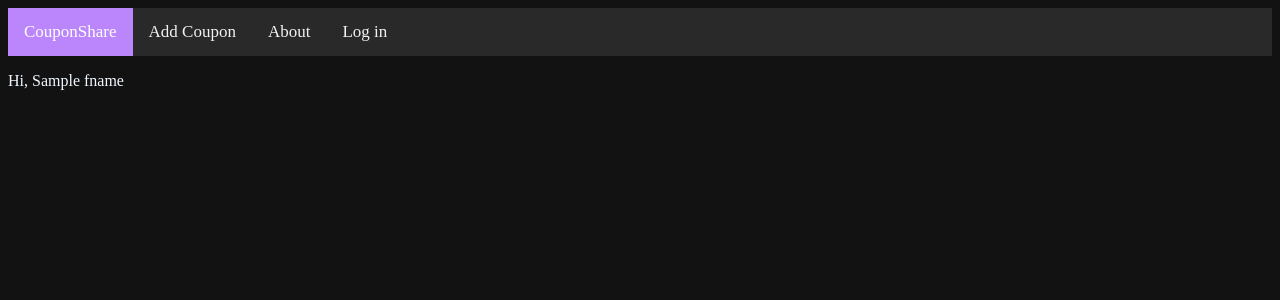
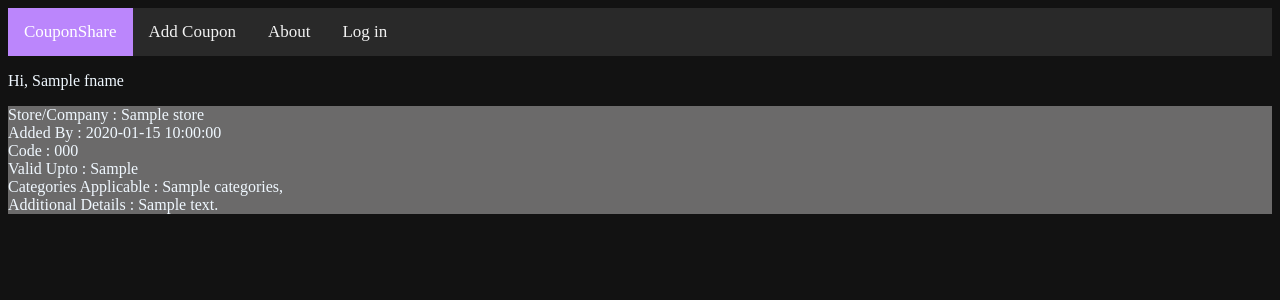
Before and after one commit to rushilg13/CouponShare, a Flask app: template templates/index.html in a window 1280 px wide. Shown: the top 300 px of the page. Run offline with Flask 2, Linux system fonts and the light colour scheme; the template is opened without the code that fills it: most values are stand-ins (such as "Sample title", 1, 10 or a date in 2020); parts of the project's set-up code (start-up, migrations or seed data) failed here and were passed over; some libraries are stand-ins or nearby versions.

Commit message:
Added add.html

```diff
--- a/login.py
+++ b/login.py
@@ -7,6 +7,7 @@ from wtforms.fields.html5 import EmailField
 from wtforms.widgets import TextArea
 from flask_pymongo import pymongo
 from werkzeug.security import generate_password_hash, check_password_hash
+import datetime
 
 app = Flask(__name__)
 app.config['SECRET_KEY'] = 'Cant_say'
@@ -28,7 +29,7 @@ class AddForm(Form):
     code = StringField('code', validators=[DataRequired()])
     valid_upto = DateField('valid_upto', validators=[DataRequired()])
     added_by = StringField('added_by', validators=[DataRequired()])
-    valid_for = SelectMultipleField('valid_for', choices=['Footwear', 'Food', 'Clothes', 'Mobiles'],validators=[DataRequired()])
+    valid_for = SelectMultipleField('valid_for', choices=[('Mobile', 'Mobile'), ('Footwear', 'Footwear'), ('Clothes', 'Clothes')],validators=[DataRequired()])
     additional = StringField('additional', widget=TextArea())
     sub = SubmitField('Add Coupon')
 
@@ -37,6 +38,7 @@ CONNECTION_STRING = f"mongodb+srv://VIT_Admin:{db_password}@vitdiaries.tpuku.mon
 client = pymongo.MongoClient(CONNECTION_STRING)
 db = client.get_database('CouponShare')
 user_collection = pymongo.collection.Collection(db, 'Users')
+code_collection = pymongo.collection.Collection(db, 'CouponCodes')
 
 logged_in = 0
 
@@ -68,6 +70,7 @@ def signup():
 @app.route('/login', methods=['POST', 'GET'])
 def login():
     global logged_in
+    global email
     logged_in = 0
     form_login = inputFormlogin()
     if request.method=="POST":
@@ -82,7 +85,7 @@ def login():
                 logged_in = 1
                 global fname
                 fname = user['First Name']
-                return render_template('index.html', fname = fname, lname = user['Last Name'], logged_in = logged_in)
+                return redirect(url_for('home'))
             else:
                 logged_in = 0
                 print("item is not existed")
@@ -95,7 +98,8 @@ def home():
     global logged_in
     global fname
     if logged_in == 1:
-        return render_template('index.html', logged_in = logged_in, fname = fname)
+        codes_all = code_collection.find()
+        return render_template('index.html', logged_in = logged_in, fname = fname, codes_all=codes_all)
     else:
         return redirect(url_for('login'))
 
@@ -115,8 +119,9 @@ def about():
         return render_template('about.html')
     else:
         return redirect(url_for('login'))
-@app.route('/add')
+@app.route('/add', methods=['POST', 'GET'])
 def add():
+    global fname
     add_form = AddForm()
     global logged_in
     if logged_in == 1:
@@ -126,12 +131,16 @@ def add():
             valid_upto = add_form.valid_upto.data
             added_by = add_form.added_by.data
             additional = add_form.additional.data
-            valid_for = add_form.valid_for.data
+            valid_for = request.form.getlist('valid_for')
+            print(store, code, valid_upto, added_by, additional, valid_for)
             if add_form.validate_on_submit():
                 return("Submitted")
             else:
-                return("Else happened")
-        return render_template('add.html')
+                list1 = str(valid_upto).split("-")
+                myDateObject = datetime.datetime(int(list1[0]),int(list1[1]),int(list1[2]), 0 , 0)
+                code_collection.insert_one({"Email":email, "Store":store, "Code":code, "Valid_Upto":myDateObject, "Added_By": added_by, "Valid_For": valid_for, "Additional_Details": additional})
+                return("Coupon Added to DB")
+        return render_template('add.html', add_form = add_form, fname=fname)
     else:
         return redirect(url_for('login'))
 
--- a/templates/index.html
+++ b/templates/index.html
@@ -16,5 +16,20 @@
         {% endif %}
     </div>
     <p style="color: aliceblue;">Hi, {{ fname }} </p>
+    <div style="color: aliceblue;">
+        {% for code in codes_all %}
+        <div style="background-color: rgb(107, 106, 106);">
+            Store/Company : {{ code.Store }} <br>
+            Added By : {{ code.Added_By }} <br>
+            Code : {{ code.Code }} <br>
+            Valid Upto : {{ code.Valid_Upto }} <br>
+            Categories Applicable : {% for Categories in code.Valid_For %}
+                                    {{ Categories }},
+                                    {% endfor %}
+            <br>
+            Additional Details : {{ code.Additional_Details }}
+        </div>
+        {% endfor %}
+    </div>
 </body>
 </html>
```
Also changed, not shown: templates/add.html (+9 -3 lines).
